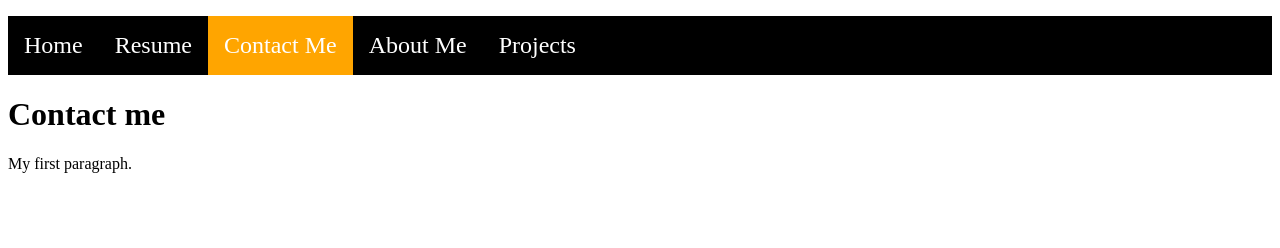
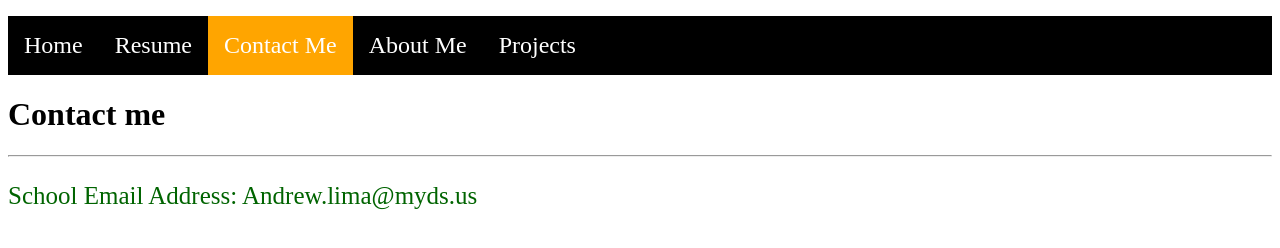
Before and after one commit to AndrewLima55/AndrewLima55.github.io, a plain HTML site: page contactme.html in a window 1280 px wide. Drawn offline with Linux system fonts and the light colour scheme.

Commit message:
added to contact me

```diff
--- a/contactme.html
+++ b/contactme.html
@@ -2,6 +2,11 @@
     <html>
         <head>
             <title>Page Title</title>
+            <style>
+            .email{
+                color: darkgreen; font-size: 25px;
+            }
+            </style>
             <link rel="stylesheet"type="text/css" href="css/navbar.css"/>
         </head>
     <body>
@@ -24,7 +29,8 @@
         </ul>
 
     <h1>Contact me</h1>
-    <p>My first paragraph.</p>
+    <hr>
+    <p class="email">School Email Address: Andrew.lima@myds.us</p>
 
     </body>
 </html>
```
Also changed, not shown: aboutme.html (+1 -1 lines).
